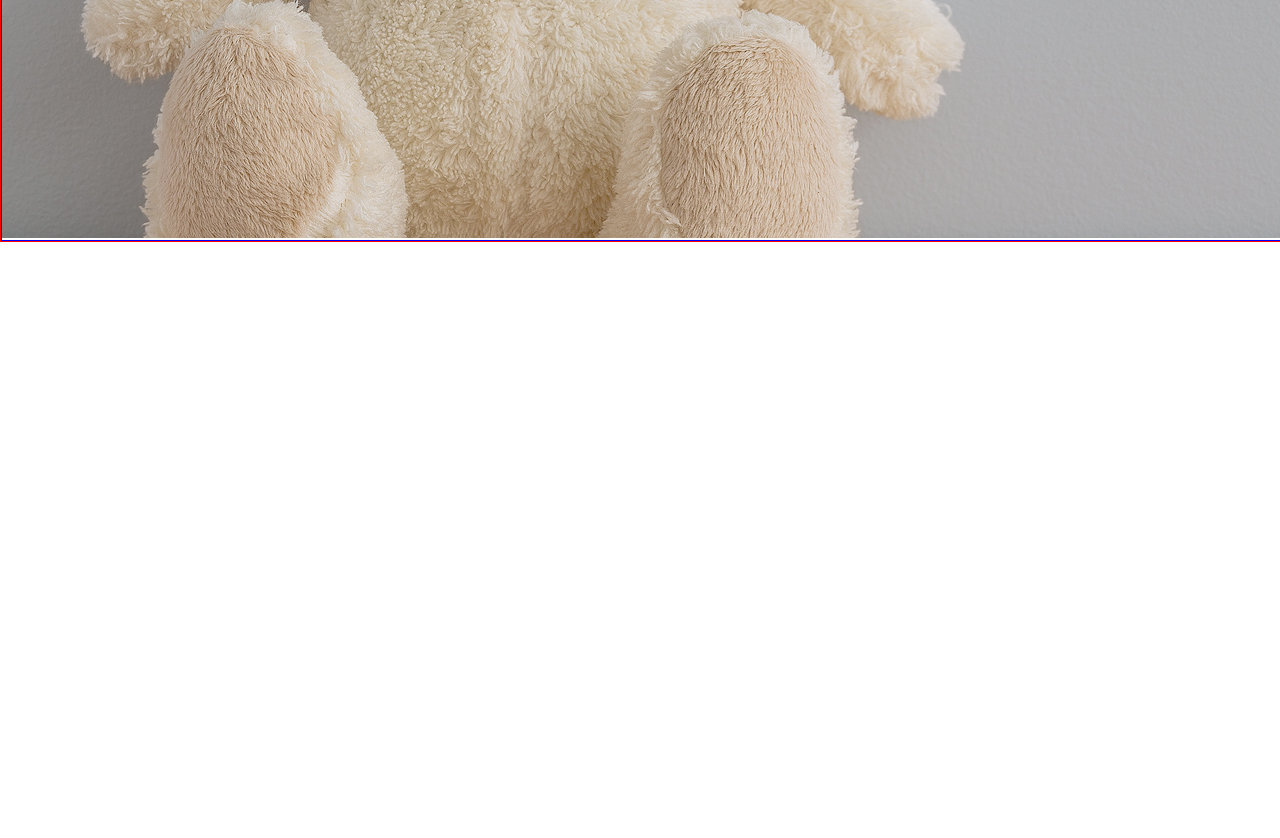
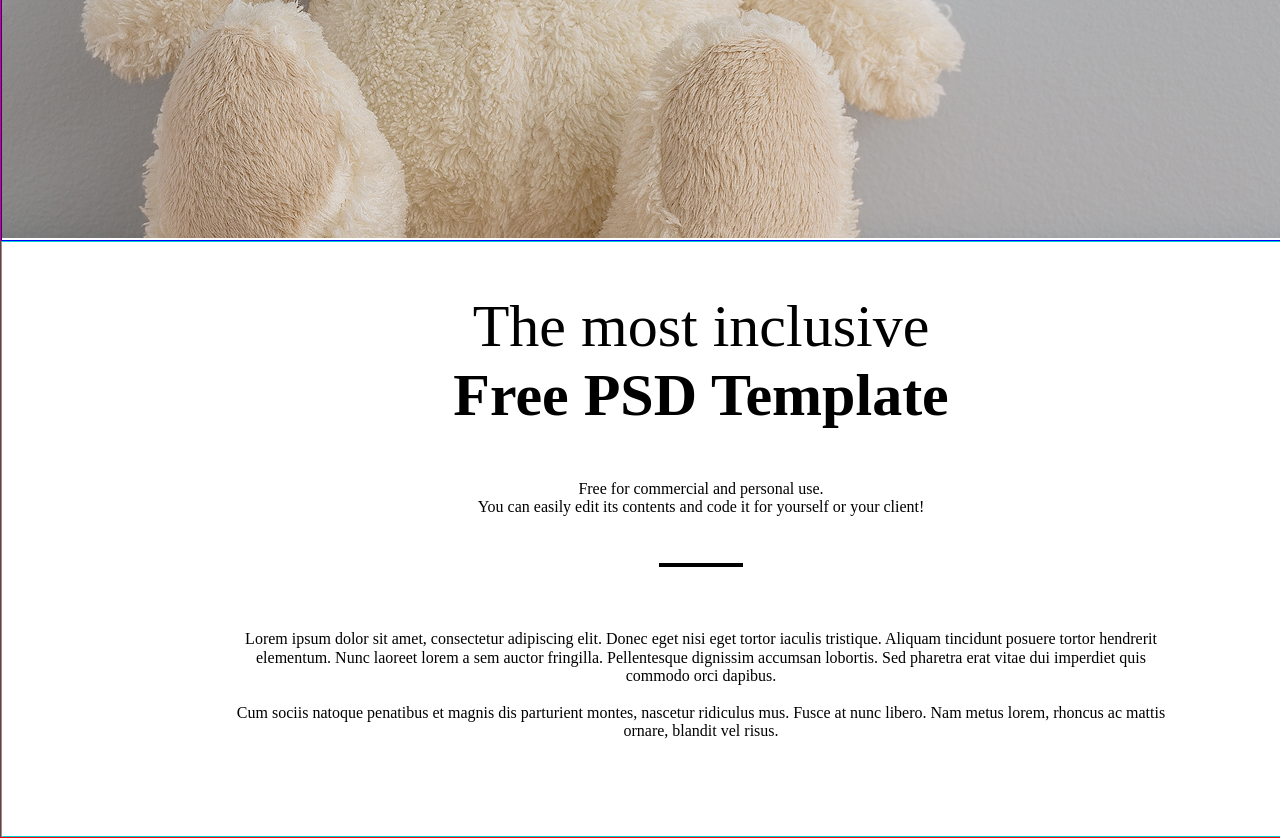
Before and after one commit to PaulaZP/Web-Proyecto-Smile, a website: page index.html in a window 1280 px wide. Shown: the part 762-1600 px from the top of the page. Before the commit the page ends 1004 px from the top, so only its background shows below. Drawn offline with Linux system fonts and the light colour scheme.

Commit message:
Agrego contenido dos en el html y con estilos

```diff
--- a/index.html
+++ b/index.html
@@ -15,6 +15,8 @@
     <body>
         <div class="wrapper-principal fondo-1">
             <div id="wrapper-secundario">
+
+                <!--------------------Header-------------------->
                 <div class="header clearfix">
                     <div class="logo"><a href="#">QUOTES</a></div>
                     <div class="menu"><a href="#">MENU</a></div>
@@ -27,6 +29,19 @@
                         <p>it costs you nothing</p>
                     </div>
                 </div>
+
+                <!--------------------Contenido 1-------------------->
+                <div class="content-1">
+                    <h2 class="titulo-cont-1">The most inclusive </br><span class="titulo-cont-1-span">Free PSD Template</span></h2>
+
+                    <p>Free for commercial and personal use. </br>
+                    You can easily edit its contents and code it for yourself or your client!</p>
+
+                    <hr class="contet-1-hr">
+
+                    <p>Lorem ipsum dolor sit amet, consectetur adipiscing elit. Donec eget nisi eget tortor iaculis tristique. Aliquam tincidunt posuere tortor hendrerit elementum. Nunc laoreet lorem a sem auctor fringilla. Pellentesque dignissim accumsan lobortis. Sed pharetra erat vitae dui imperdiet quis commodo orci dapibus. </br></br>
+                    Cum sociis natoque penatibus et magnis dis parturient montes, nascetur ridiculus mus. Fusce at nunc libero. Nam metus lorem, rhoncus ac mattis ornare, blandit vel risus.</p>
+                </div>
             </div>
         </div>
     </body>
--- a/sass/partial/_content.scss
+++ b/sass/partial/_content.scss
@@ -0,0 +1,25 @@
+/*-----------Contenido 1-----------*/
+.content-1{
+    border: 1px solid darkturquoise;
+    padding-bottom: 95px;
+}
+.titulo-cont-1-span{
+    font-weight: bold;
+}
+.titulo-cont-1{
+    text-align: center;
+    font-weight: 100;
+}
+.content-1 p{
+    margin: 0 auto;
+    text-align: center;
+    width: 950px;
+}
+.contet-1-hr{
+    width: 80px;
+    border: 2px solid #000000;
+    margin-top: 47px;
+    margin-bottom: 63px;
+}
+
+/*-----------Contenido 2-----------*/
--- a/sass/partial/_globales.scss
+++ b/sass/partial/_globales.scss
@@ -1,19 +1,3 @@
-/*#wrapper-principal{
-    margin: 0 auto;
-    background-color: aqua;
-}
-.wrapper-1{
-    border: 1px solid #000000;
-    width: 1400px;
-    height: 1000px;
-    margin: 0 auto;
-    position: relative;
-}
-.wrapper-2{
-    width: 1200px;
-    margin: 0 auto;
-}
-*/
 .wrapper-principal{
     background-color: blueviolet;
     max-width: 100%;
@@ -30,3 +14,7 @@
     clear: both;
     display: table;
 }
+
+h2{
+    font-size: 60px;
+}
```
Also changed, not shown: css/style.css.
